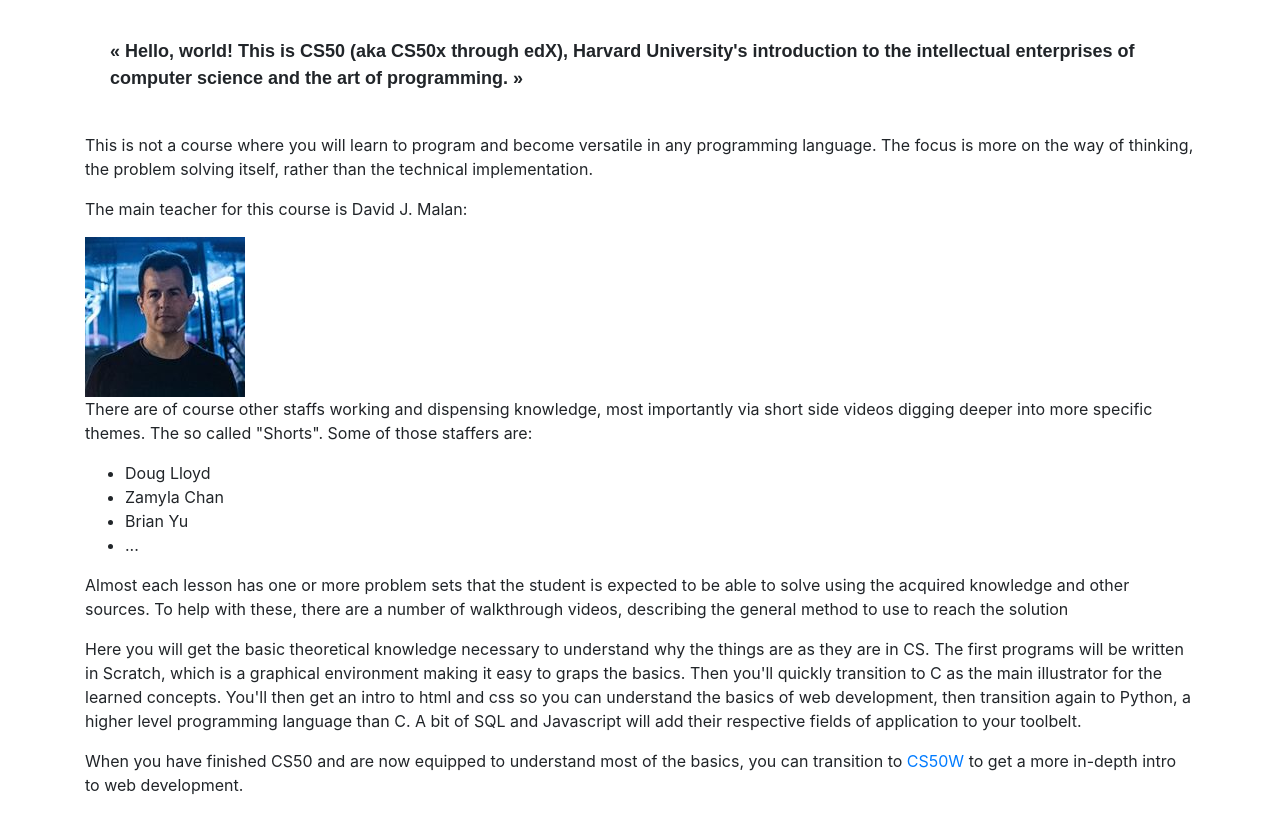
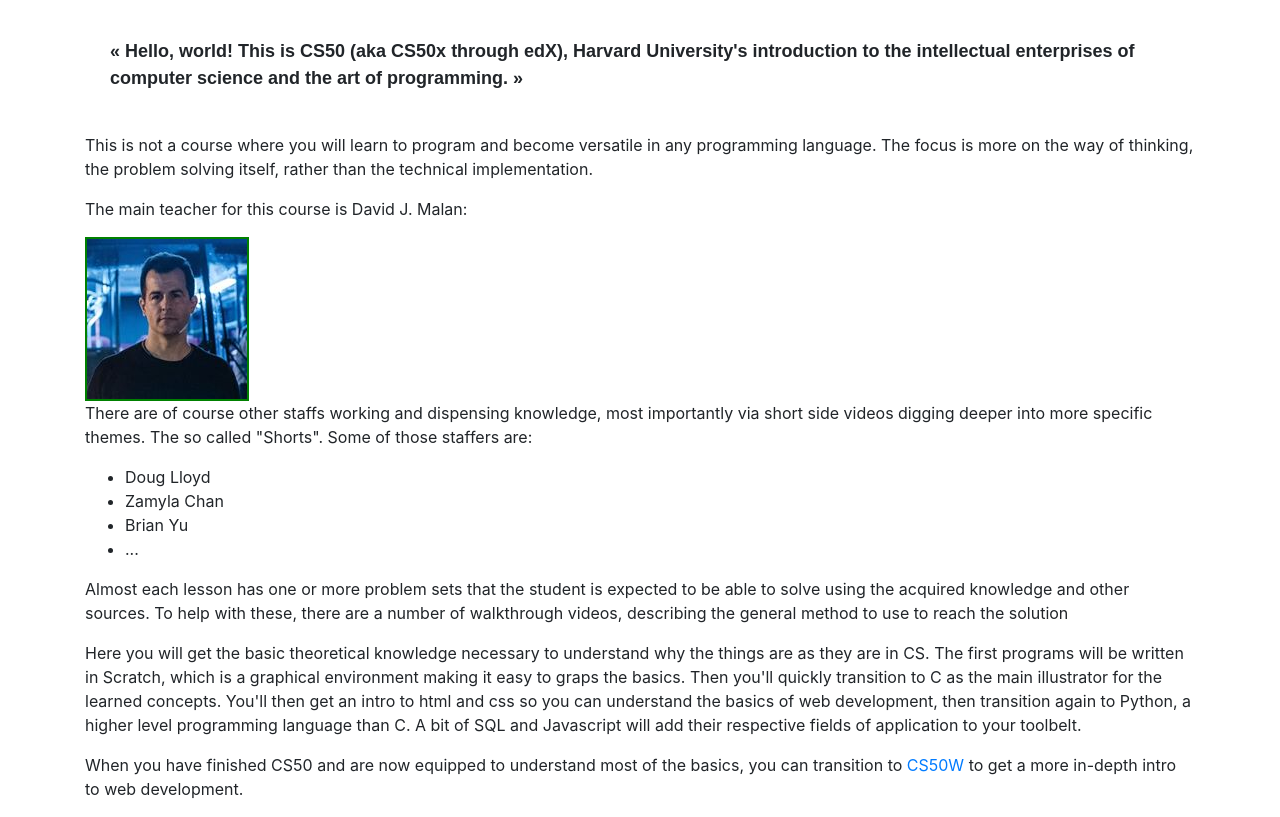
Before and after one commit to hobbes/cs50w-project0, a plain HTML site: page cs50.html in a window 1280 px wide. Shown: the part 83-900 px from the top of the page. Drawn offline with nearby package versions, Linux system fonts and the light colour scheme; files that its build step writes are made by us from their sources.

Commit message:
add id selector to stylesheet

```diff
--- a/cs50.html
+++ b/cs50.html
@@ -53,7 +53,7 @@
         more on the way of thinking, the problem solving itself,
         rather than the technical implementation.</p>
       <p>The main teacher for this course is David J. Malan:</p>
-      <img src="images/djmalan.jpg">
+      <img id="dmalan" src="images/djmalan.jpg">
       <p>There are of course other staffs working and dispensing
         knowledge, most importantly via short side videos digging
         deeper into more specific themes. The so called "Shorts". Some
--- a/stylesheet.scss
+++ b/stylesheet.scss
@@ -28,3 +28,7 @@
 .citation::after {
     content: " »";
 }
+
+#dmalan {
+    border: 2px solid green;
+}
```
